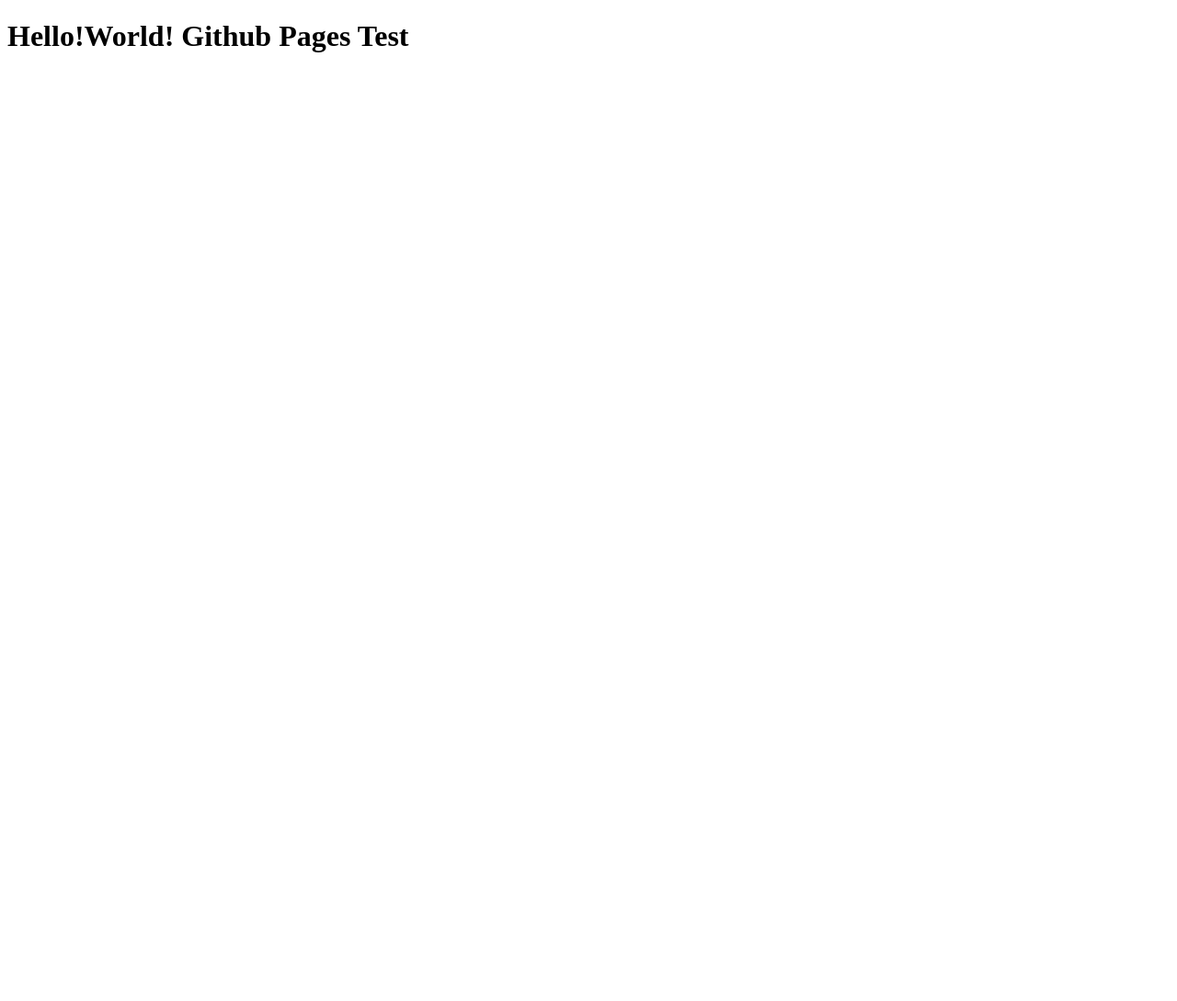
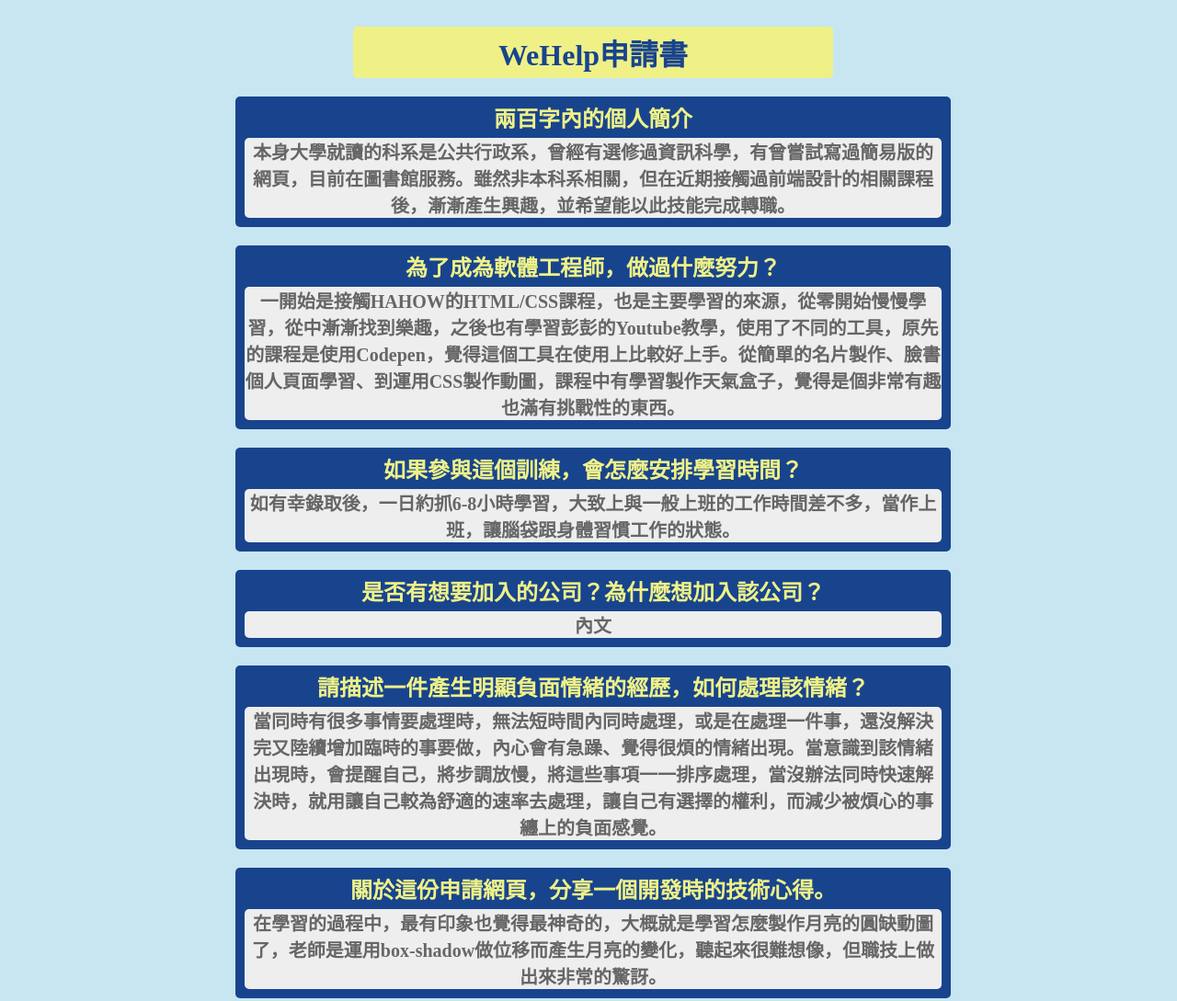
Before and after one commit to knight20229/GitHubPage_Tutorial, a plain HTML site: page index.html in a window 1280 px wide. Shown: the top 1089 px of the page at 92% size. Before the commit the page ends 800 px from the top, so only its background shows below. Drawn offline with Linux system fonts and the light colour scheme.

Commit message:
Add files via upload

```diff
--- a/index.html
+++ b/index.html
@@ -1,10 +1,43 @@
 <!DOCTYPE html>
-<html>
-  <head>
-    <meta charset="utf-8"/>
-    <title>你好，GitHub!</title>
-  </head>
-  <body>
-    <h1>Hello!World! Github Pages Test</h1>
-  </body>
+<html lang="en" >
+<head>
+  <meta charset="UTF-8">
+  <title>CodePen - We</title>
+  <link rel="stylesheet" href="./style.css">
+
+</head>
+<body>
+<!-- partial:index.partial.html -->
+<div class="container">
+  <h1>WeHelp申請書</h1>
+  <div class="block p">
+    <h2>兩百字內的個人簡介
+      <p>本身大學就讀的科系是公共行政系，曾經有選修過資訊科學，有曾嘗試寫過簡易版的網頁，目前在圖書館服務。雖然非本科系相關，但在近期接觸過前端設計的相關課程後，漸漸產生興趣，並希望能以此技能完成轉職。</p>
+    </h2>
+    <h2>為了成為軟體工程師，做過什麼努力？
+      <p>一開始是接觸HAHOW的HTML/CSS課程，也是主要學習的來源，從零開始慢慢學習，從中漸漸找到樂趣，之後也有學習彭彭的Youtube教學，使用了不同的工具，原先的課程是使用Codepen，覺得這個工具在使用上比較好上手。從簡單的名片製作、臉書個人頁面學習、到運用CSS製作動圖，課程中有學習製作天氣盒子，覺得是個非常有趣也滿有挑戰性的東西。</p>
+    </h2>
+    <h2>如果參與這個訓練，會怎麼安排學習時間？
+      <p>如有幸錄取後，一日約抓6-8小時學習，大致上與一般上班的工作時間差不多，當作上班，讓腦袋跟身體習慣工作的狀態。</p>
+    </h2>
+    <h2>是否有想要加入的公司？為什麼想加入該公司？
+      <p>內文</p>
+    </h2>
+    <h2>請描述一件產生明顯負面情緒的經歷，如何處理該情緒？
+      <p>當同時有很多事情要處理時，無法短時間內同時處理，或是在處理一件事，還沒解決完又陸續增加臨時的事要做，內心會有急躁、覺得很煩的情緒出現。當意識到該情緒出現時，會提醒自己，將步調放慢，將這些事項一一排序處理，當沒辦法同時快速解決時，就用讓自己較為舒適的速率去處理，讓自己有選擇的權利，而減少被煩心的事纏上的負面感覺。</p>
+    </h2>
+    <h2>關於這份申請網頁，分享一個開發時的技術心得。
+      <p>在學習的過程中，最有印象也覺得最神奇的，大概就是學習怎麼製作月亮的圓缺動圖了，老師是運用box-shadow做位移而產生月亮的變化，聽起來很難想像，但職技上做出來非常的驚訝。</p>
+    </h2>
+    <h2>請用簡短兩三句話，描述對你而言，最重要的一項人際交往原則。
+      <p>以開放式的態度，聆聽其他人的意見或看法，並將有益的資訊或知識內化吸收。Or 將心比心，當他人需要幫助時，能力所及之處伸出援手。</p>
+    </h2>
+    <h2>其他想要對我們說的事情？
+      <p>內文</p>
+    </h2>
+  </div>
+</div>
+<!-- partial -->
+
+</body>
 </html>
--- /dev/null
+++ b/style.css
@@ -0,0 +1,43 @@
+@charset "UTF-8";
+* {
+  position: relative;
+}
+
+html, body {
+  margin-left: auto;
+  margin-right: auto;
+  display: flex;
+  justify-content: center;
+  width: 1024px;
+  background-color: #C7E6F1;
+}
+
+h1 {
+  padding: 5px;
+  margin-bottom: 10px;
+  color: #18448E;
+  font-family: 微軟正黑體;
+  text-align: center;
+  background-color: #EFF187;
+  width: 50%;
+  left: 256px;
+  border-radius: 5px;
+}
+
+h2 {
+  text-align: center;
+  color: #EFF187;
+  background-color: #18448E;
+  width: 75%;
+  left: 128px;
+  border-radius: 5px;
+  padding: 5px;
+}
+
+p {
+  font-size: 20px;
+  background-color: #eee;
+  color: #666;
+  border-radius: 5px;
+  margin: 5px;
+}
```
Also changed, not shown: 1 other file.
